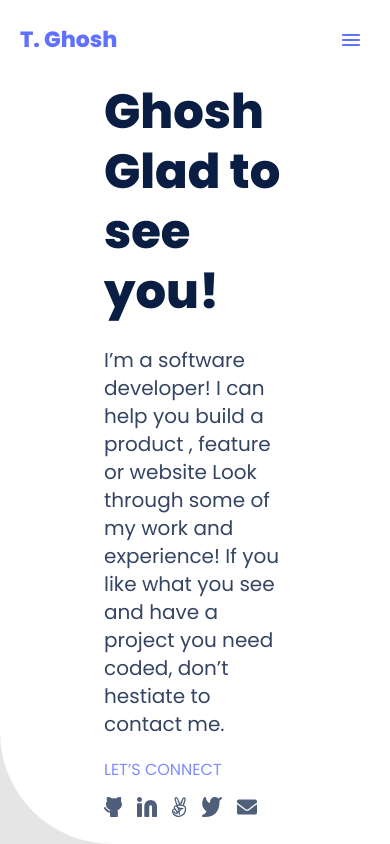
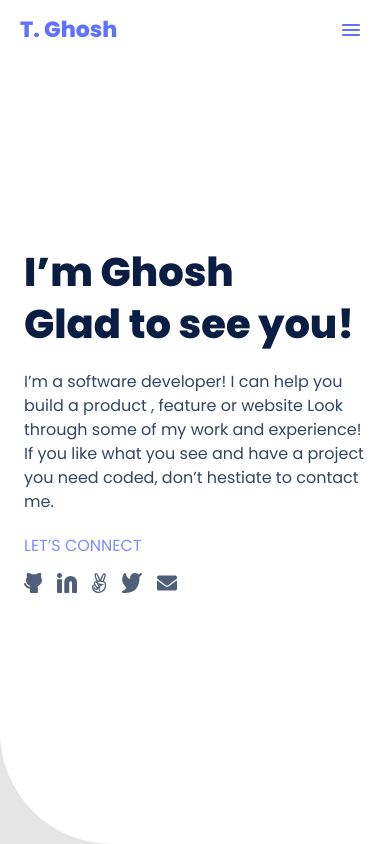
Before and after one commit to tirthajyoti-ghosh/Portfolio, a React (Create React App) app: page / in a window 390 px wide. Shown: the top 844 px of the page. Built offline with nearby package versions, Linux system fonts and the light colour scheme; no server answers.

Commit message:
Add responsive styles to hero section

```diff
--- a/src/styles/hero.scss
+++ b/src/styles/hero.scss
@@ -10,11 +10,24 @@
         margin: 0 auto;
         padding: 0 6.5rem;
 
+        @media screen and (max-width: 576px) {
+            padding: 0 2.5rem;
+        }
+
+        @media screen and (max-width: 480px) {
+            padding: 0 1.5rem;
+        }
+
         h1 {
             font-weight: bold;
             font-size: 48px;
             line-height: 60px;
             color: #091e42;
+
+            @media screen and (max-width: 768px) {
+                font-size: 40px;
+                line-height: 52px;
+            }
         }
 
         h2 {
@@ -24,6 +37,11 @@
             max-width: 950px;
             margin-top: 10px;
             color: #344563;
+
+            @media screen and (max-width: 768px) {
+                font-size: 16px;
+                line-height: 24px;
+            }
         }
     }
 }
--- a/src/styles/navbar.scss
+++ b/src/styles/navbar.scss
@@ -18,6 +18,10 @@
         margin: 30px auto;
         display: flex;
         justify-content: space-between;
+
+        @media screen and (max-width: 576px) {
+            margin: 20px auto;
+        }
 
         .logo {
             font-style: normal;
```
